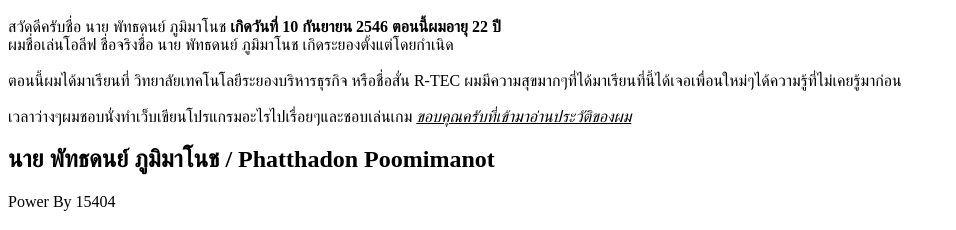
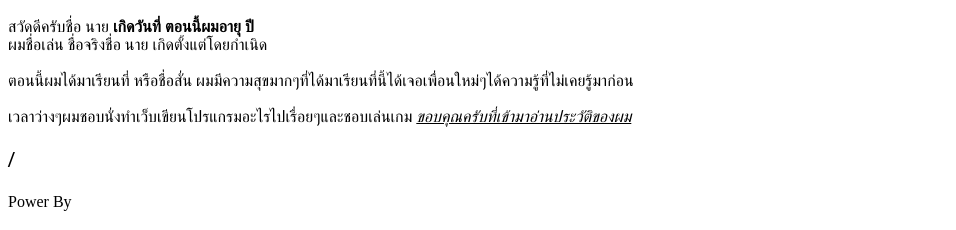
Before and after one commit to rrive0/Sc, a plain HTML site: page index.html in a window 1280 px wide. Shown: the part 48-278 px from the top of the page, without its empty margins (0-956 px from the left). Drawn offline with Linux system fonts and the light colour scheme.

Commit message:
Update index.html

```diff
--- a/index.html
+++ b/index.html
@@ -10,16 +10,16 @@
 
 		<h1> แนะนำตัว</h1>
 	<p>
-	สวัดดีครับชื่อ นาย พัทธดนย์ ภูมิมาโนช <b>เกิดวันที่ 10 กันยายน 2546 ตอนนี้ผมอายุ 22 ปี </b>
-	<br> ผมชื่อเล่นโอลีฟ ชื่อจริงชื่อ นาย พัทธดนย์ ภูมิมาโนช เกิดระยองตั้งแต่โดยกำเนิด </br>
-	<br> ตอนนี้ผมได้มาเรียนที่ วิทยาลัยเทคโนโลยีระยองบริหารธุรกิจ หรือชื่อสั่น R-TEC ผมมีความสุขมากๆที่ได้มาเรียนที่นี้ได้เจอเพื่อนใหม่ๆได้ความรู้ที่ไม่เคยรู้มาก่อน </br>
+	สวัดดีครับชื่อ นาย  <b>เกิดวันที่   ตอนนี้ผมอายุ ปี </b>
+	<br> ผมชื่อเล่น ชื่อจริงชื่อ นาย  เกิดตั้งแต่โดยกำเนิด </br>
+	<br> ตอนนี้ผมได้มาเรียนที่ หรือชื่อสั่น ผมมีความสุขมากๆที่ได้มาเรียนที่นี้ได้เจอเพื่อนใหม่ๆได้ความรู้ที่ไม่เคยรู้มาก่อน </br>
 	<br> เวลาว่างๆผมชอบนั่งทำเว็บเขียนโปรแกรมอะไรไปเรื่อยๆและชอบเล่นเกม <i><u>ขอบคุณครับที่เข้ามาอ่านประวัติของผม</u> </i></br>
 	</p>
-	<h2> นาย พัทธดนย์ ภูมิมาโนช / Phatthadon Poomimanot </h2>
+	<h2> /</h2>
 
 	<footer>
 
-	Power By 15404
+	Power By
 
 	</footer>
 
```
